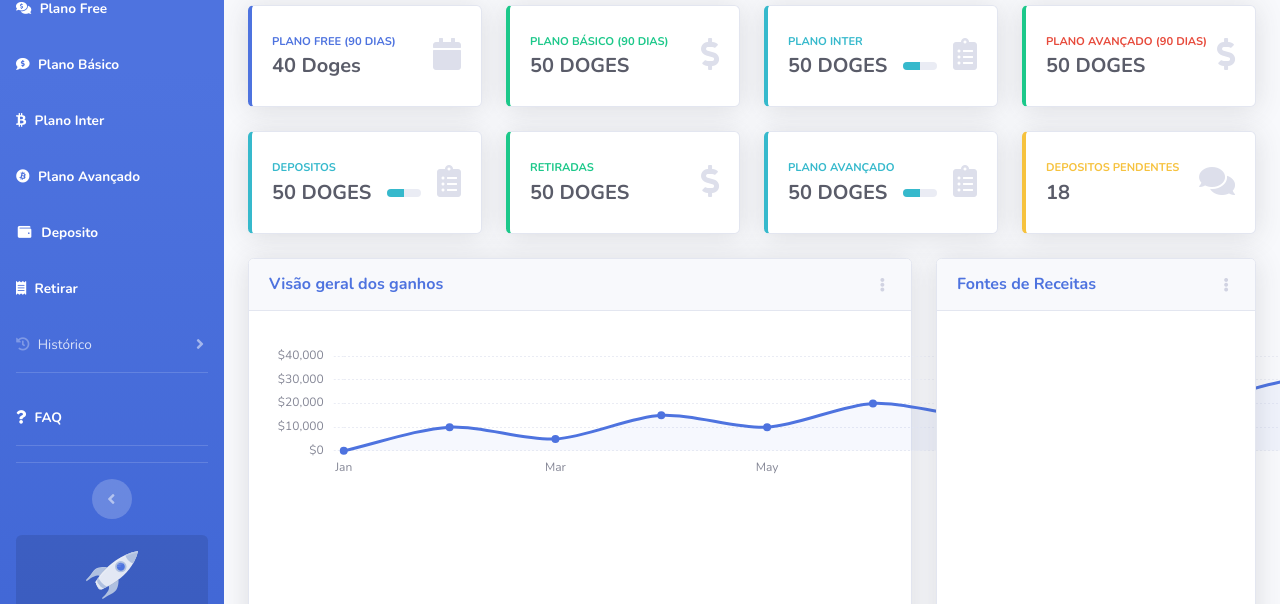
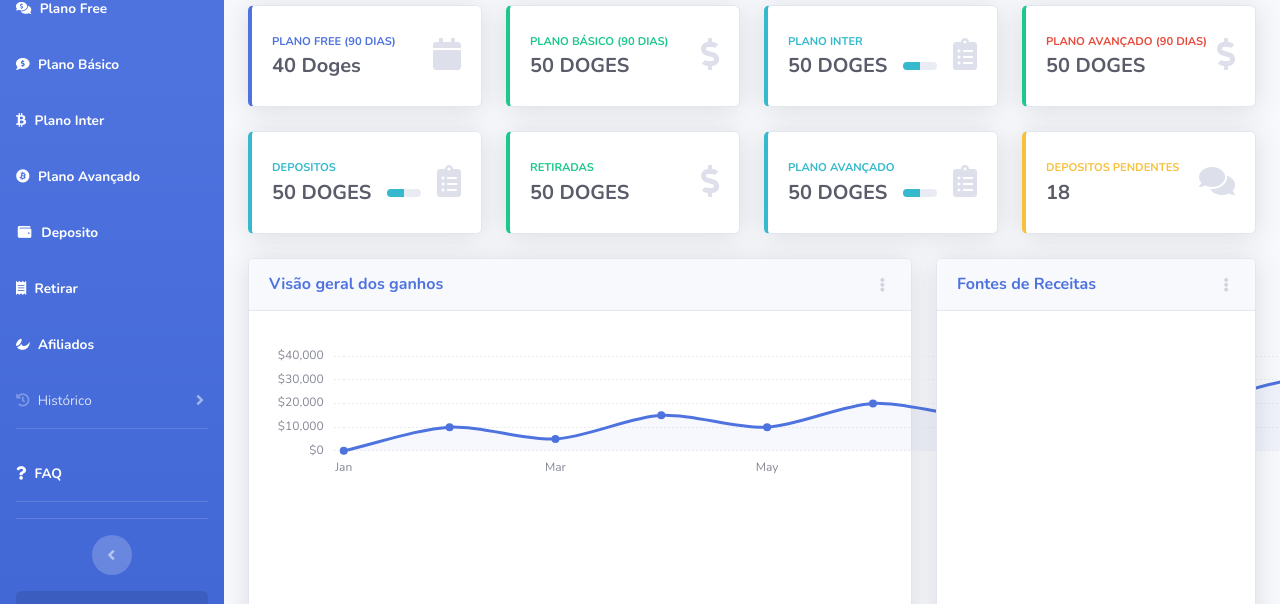
Before and after one commit to domingosjf/Cloud-Miner, a website with bundled scripts: page index.html in a window 1280 px wide. Shown: the part 147-751 px from the top of the page. Built offline with nearby package versions, Linux system fonts and the light colour scheme.

Commit message:
Add files via upload

```diff
--- a/index.html
+++ b/index.html
@@ -84,6 +84,15 @@
                     <i class="fas fa-receipt"></i>
                     <span>Retirar</span></a>
             </li>
+
+			 </li>
+
+			<li class="nav-item active">
+                <a class="nav-link" href="receber.html">
+                    <i class="fab fa-affiliatetheme"></i>
+                    <span>Afiliados</span></a>
+            </li>
+
 
 			<li class="nav-item">
                 <a class="nav-link collapsed" href="#" data-toggle="collapse" data-target="#collapseTwo"
@@ -724,7 +733,7 @@
             <footer class="sticky-footer bg-white">
                 <div class="container my-auto">
                     <div class="copyright text-center my-auto">
-                        <span>Copyright &copy; Your Website 2021</span>
+                        <span>Copyright &copy; Domingos Filho Dev 2021</span>
                     </div>
                 </div>
             </footer>
```
